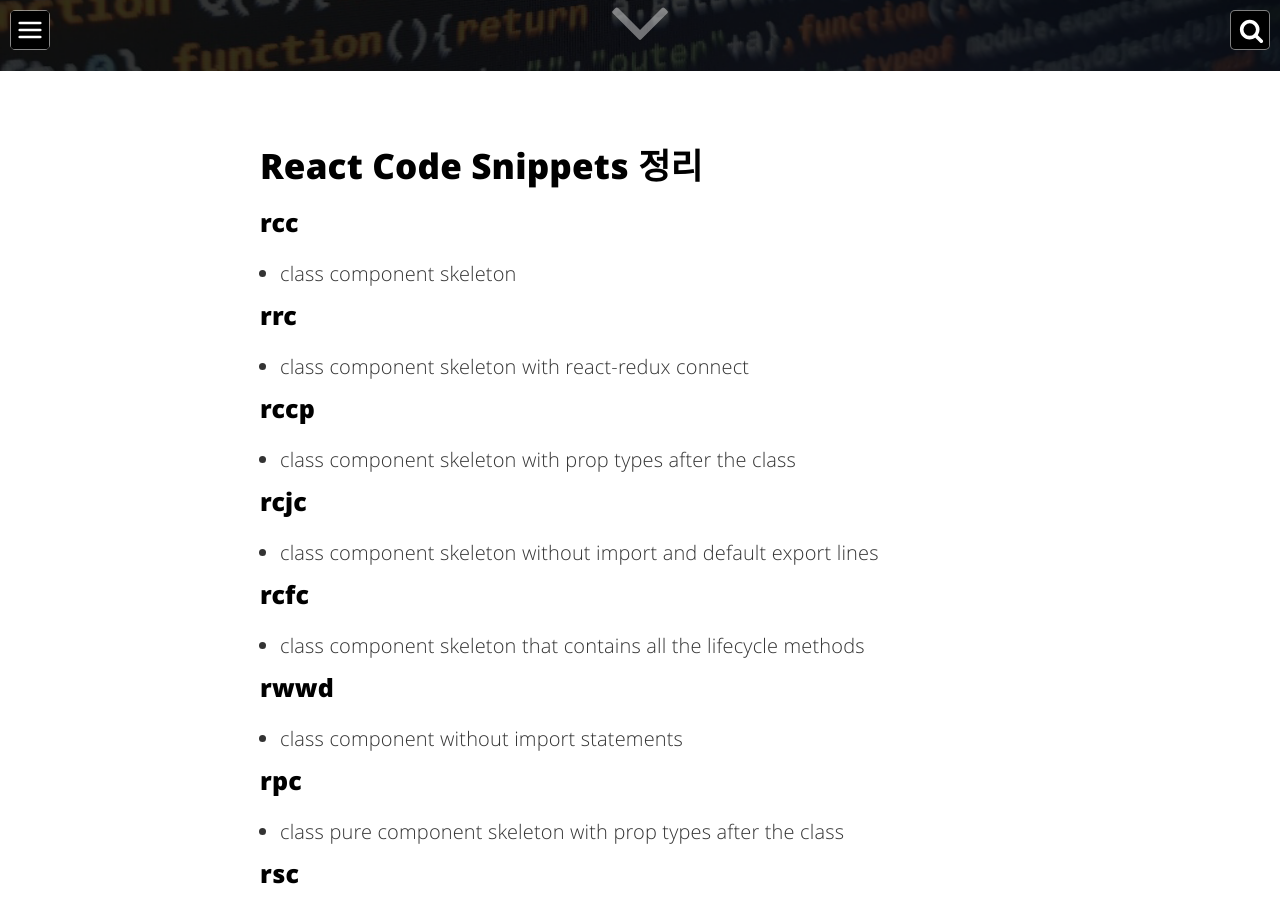
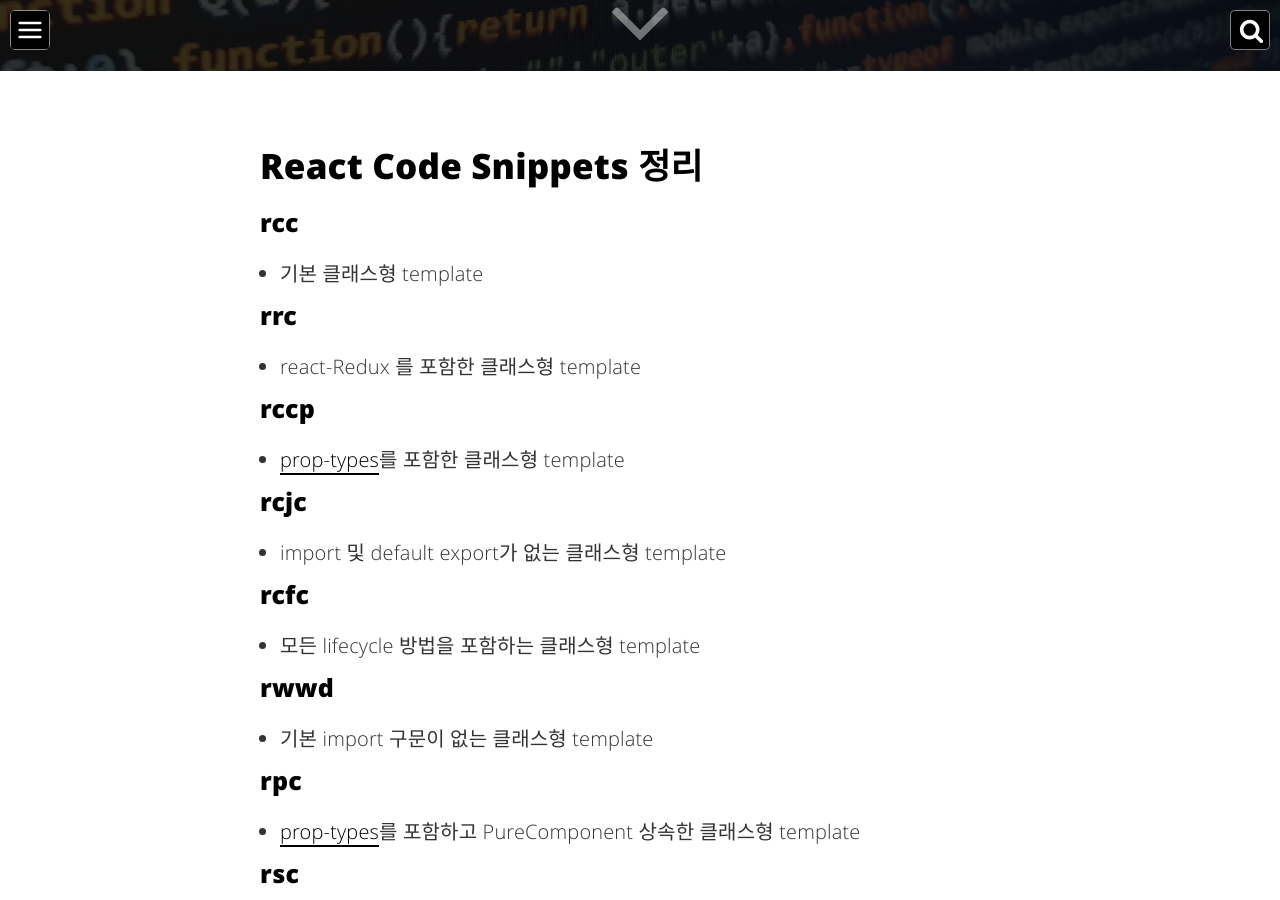
Before and after one commit to chawonmoon/chawonmoon.github.io, a Jekyll site: the page built from _posts/2019-05-24-react-code-snippets.md, in a window 1280 px wide and 900 px high, scrolled down 829 px. Built offline with Jekyll 4.4.1, drawn with Linux system fonts in a browser that asks for light colours; comment, search, counter and statistics services are not loaded; some of the changed text lies outside the part shown.

Commit message:
react code snippets post 추가 수정

```diff
--- a/_posts/2019-05-24-react-code-snippets.md
+++ b/_posts/2019-05-24-react-code-snippets.md
@@ -14,51 +14,51 @@ categories:
 ## React Code Snippets 정리
 
 ### rcc
-* class component skeleton
+* 기본 클래스형 template
 &nbsp;
 
 ### rrc
-* class component skeleton with react-redux connect
+* react-Redux 를 포함한 클래스형 template
 &nbsp;
 
 ### rccp
-* class component skeleton with prop types after the class
+* [prop-types](https://reactjs-kr.firebaseapp.com/docs/typechecking-with-proptypes.html)를 포함한 클래스형 template
 &nbsp;
 
 ### rcjc
-* class component skeleton without import and default export lines
+* import 및 default export가 없는 클래스형 template
 &nbsp;
 
 ### rcfc
-* class component skeleton that contains all the lifecycle methods
+* 모든 lifecycle 방법을 포함하는 클래스형 template
 &nbsp;
 
 ### rwwd
-* class component without import statements
+* 기본 import 구문이 없는 클래스형 template
 &nbsp;
 
 ### rpc
-* class pure component skeleton with prop types after the class
+* [prop-types](https://reactjs-kr.firebaseapp.com/docs/typechecking-with-proptypes.html)를 포함하고 PureComponent 상속한 클래스형 template
 &nbsp;
 
 ### rsc
-* stateless component skeleton
+* 기본 화살표 함수형 컴포넌트 template
 &nbsp;
 
 ### rscp
-* stateless component with prop types skeleton
+* [prop-types](https://reactjs-kr.firebaseapp.com/docs/typechecking-with-proptypes.html)를 포함한 화살표 함수형 컴포넌트 template
 &nbsp;
 
 ### rsf
-* stateless named function skeleton
+* 단순 함수형 컴포넌트
 &nbsp;
 
 ## WebStorm에서 사용법은
-그냥 위의 약어를 에디터에 타이핑한 후에 `Ctrl+Tab`
+그냥 위의 약어를 에디터에 타이핑한 후에 제일 마지막단어 바로 뒤에서 `Tab`!!!
 
 &nbsp;
 ## I think...
 * 이런게 절대 필요했었다. 파일 생성할때 이것만큼 귀찮은 것도 없었기에~
 
 ## TODO
-* 대충은 내용을 알겠으나... 영어 번역해야겠다...
+* ~~대충은 내용을 알겠으나... 영어 번역해야겠다...~~
```
